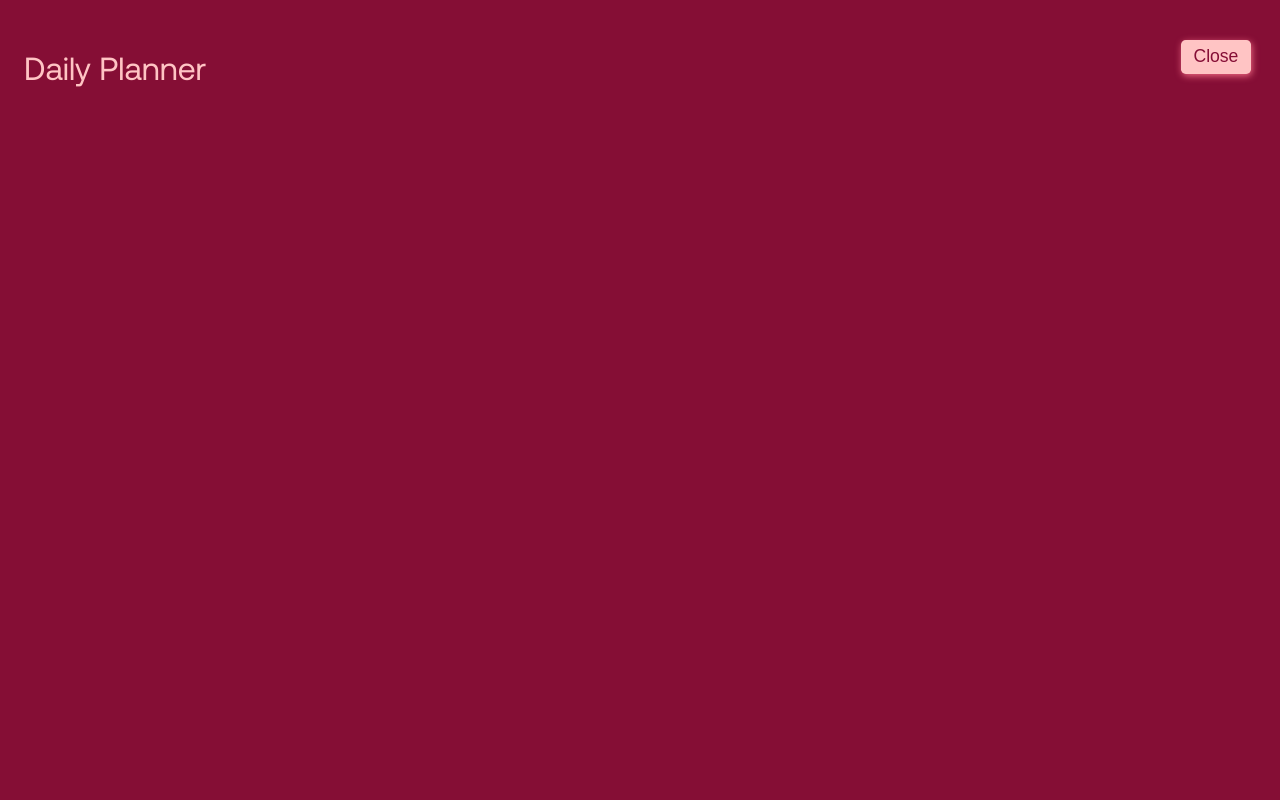
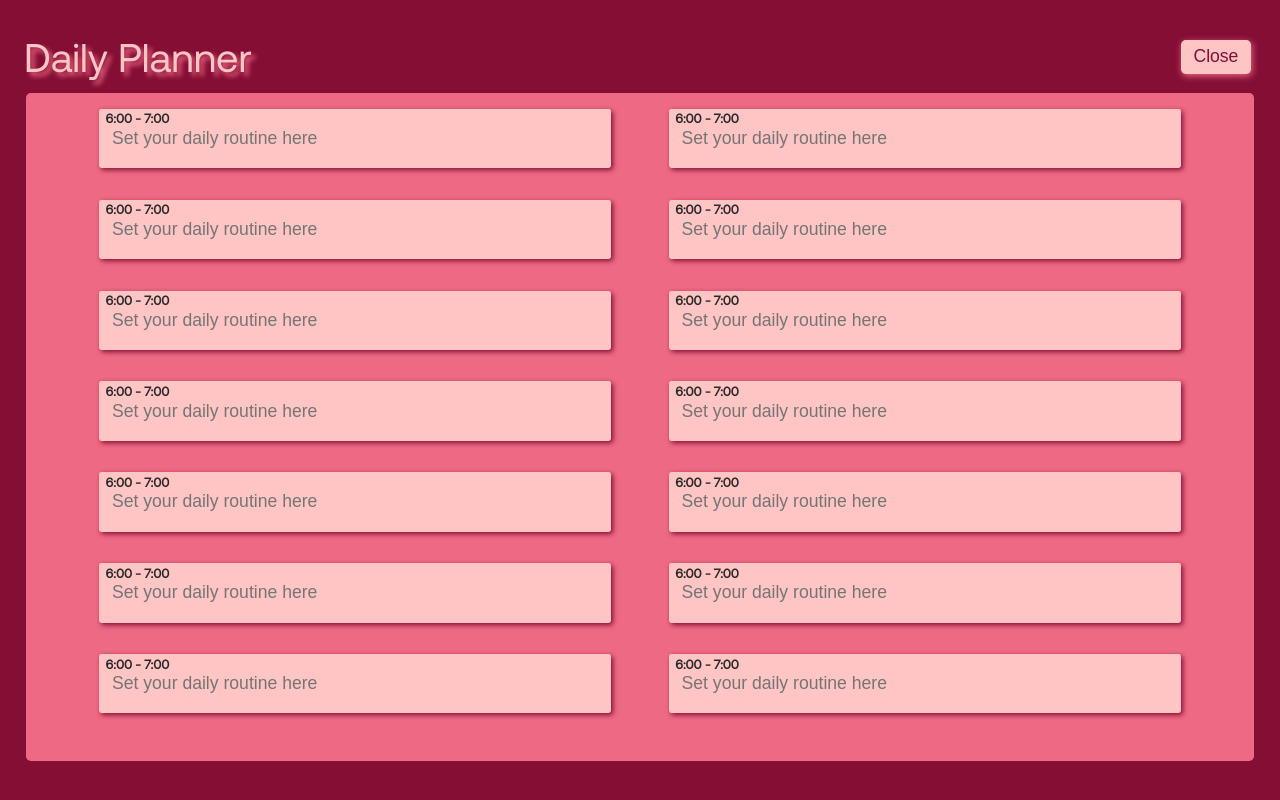
Before and after one commit to swabhiman-upadhyaya/Productivity-dashboard-project, a plain HTML site: page index.html in a window 1280 px wide. Both pictures are taken after a click on the element "Daily Planner". Drawn offline with Linux system fonts and the light colour scheme.

Commit message:
Daily Planner Ui added with responsibility

```diff
--- a/index.html
+++ b/index.html
@@ -39,7 +39,7 @@
             </div>
         </section>
 
-        <div class="fullElem toDo-full-Page">
+        <section class="fullElem toDo-full-Page">
             <h1>Your Personalised task List</h1>
             <button class="backBtn" id="0">Close</button>
 
@@ -64,12 +64,74 @@
                 </div>
 
             </div>
-        </div>
+        </section>
 
-        <div class="fullElem dailyPlanner-full-Page">
+        <section class="fullElem dailyPlanner-full-Page">
             <h1>Daily Planner</h1>
             <button class="backBtn" id="1">Close</button>
-        </div>
+
+            <div class="dailyPlanner-container">
+                <div class="dailyPlanner-features">
+                    <p>6:00 - 7:00</p>
+                    <input type="text" name="" id="" placeholder="Set your daily routine here ">
+                </div>
+
+                <div class="dailyPlanner-features">
+                    <p>6:00 - 7:00</p>
+                    <input type="text" name="" id="" placeholder="Set your daily routine here ">
+                </div>
+                <div class="dailyPlanner-features">
+                    <p>6:00 - 7:00</p>
+                    <input type="text" name="" id="" placeholder="Set your daily routine here ">
+                </div>
+                <div class="dailyPlanner-features">
+                    <p>6:00 - 7:00</p>
+                    <input type="text" name="" id="" placeholder="Set your daily routine here ">
+                </div>
+                <div class="dailyPlanner-features">
+                    <p>6:00 - 7:00</p>
+                    <input type="text" name="" id="" placeholder="Set your daily routine here ">
+                </div>
+                <div class="dailyPlanner-features">
+                    <p>6:00 - 7:00</p>
+                    <input type="text" name="" id="" placeholder="Set your daily routine here ">
+                </div>
+                <div class="dailyPlanner-features">
+                    <p>6:00 - 7:00</p>
+                    <input type="text" name="" id="" placeholder="Set your daily routine here ">
+                </div>
+                <div class="dailyPlanner-features">
+                    <p>6:00 - 7:00</p>
+                    <input type="text" name="" id="" placeholder="Set your daily routine here ">
+                </div>
+                <div class="dailyPlanner-features">
+                    <p>6:00 - 7:00</p>
+                    <input type="text" name="" id="" placeholder="Set your daily routine here ">
+                </div>
+                <div class="dailyPlanner-features">
+                    <p>6:00 - 7:00</p>
+                    <input type="text" name="" id="" placeholder="Set your daily routine here ">
+                </div>
+                <div class="dailyPlanner-features">
+                    <p>6:00 - 7:00</p>
+                    <input type="text" name="" id="" placeholder="Set your daily routine here ">
+                </div>
+                <div class="dailyPlanner-features">
+                    <p>6:00 - 7:00</p>
+                    <input type="text" name="" id="" placeholder="Set your daily routine here ">
+                </div>
+                <div class="dailyPlanner-features">
+                    <p>6:00 - 7:00</p>
+                    <input type="text" name="" id="" placeholder="Set your daily routine here ">
+                </div>
+                <div class="dailyPlanner-features">
+                    <p>6:00 - 7:00</p>
+                    <input type="text" name="" id="" placeholder="Set your daily routine here ">
+                </div>
+
+            </div>
+
+        </section>
 
         <div class="fullElem motivation-full-Page">
             <h1>Motivational Quote</h1>
--- a/style.css
+++ b/style.css
@@ -134,7 +134,7 @@ nav {
     height: 98vh;
 }
 
-.toDo-full-Page h1 {
+.fullElem h1 {
     font-weight: 50;
     color: var(--tertiary1);
     margin-left: 0.5rem;
@@ -330,45 +330,63 @@ nav {
     box-shadow: 1px 2px 7px var(--secondary);
 }
 
+@media (max-width: 750px) {
 
+    .fullElem .backBtn {
+        top: 0.8rem;
+        right: 0.8rem;
+        padding: 0.2rem 0.6rem;
+        font-size: 1.2rem;
+    }
 
+    .fullElem h1 {
+        margin-top: 1.3rem;
+    }
 
-
-@media (max-width: 750px) {
+    /* =============================
+        "toDo full page" Media Query
+    ================================ */
 
     .toDo-full-Page {
         height: auto;
     }
+
     .toDo-full-Page h1 {
         font-size: 1.8rem;
-        margin-top: 0.5rem;
     }
+
     .toDo-full-Page .todo-container {
         flex-direction: column;
         gap: 1.5rem;
     }
+
     .todo-container .AddTask {
         width: 100%;
         height: auto;
     }
+
     .todo-container .allTask {
         overflow: auto;
         width: 100%;
         height: 65vh;
     }
+
     .todo-container .AddTask form h3 {
         font-size: 1.5rem;
         transform: none;
     }
+
     .todo-container .AddTask form input,
     .todo-container .AddTask form textarea {
         font-size: 1rem;
     }
+
     .allTask .eachTask {
         flex-direction: column;
         align-items: flex-start;
         gap: 0.6rem;
     }
+
     .allTask .eachTask span {
         position: static;
     }
@@ -376,22 +394,84 @@ nav {
 
 }
 
-/* @media (max-width: ) */
-
 @media (min-width: 820px) {
 
+    /* =============================
+        "toDo full page" Media Query
+    ================================ */
     section.allElems {
         height: 100%;
     }
+
+
 }
 
 @media (min-width: 750px) {
 
+    /* =============================
+        "toDo full page" Media Query
+    ================================ */
     .toDo-full-Page {
         height: 100%;
     }
 
-    .todo-container .allTask {
+    /* =============================
+        "dailyPlanner page" Media Query
+    ================================ */
+}
 
+@media (max-width: 870px) {
+    .dailyPlanner-features input {
+        /* width: fit-content; */
     }
 }
+
+/* ==============================
+    "dailyPlanner Full Page" styles
+================================= */
+
+.dailyPlanner-full-Page .dailyPlanner-container {
+    background-color: var(--secondary);
+    height: 87%;
+    margin: 0.8rem 0.6rem;
+    border-radius: 0.3rem;
+    padding: 1rem;
+    display: flex;
+    flex-wrap: wrap;
+    overflow: auto;
+    justify-content: space-evenly;
+}
+
+.dailyPlanner-features {
+    position: relative;
+}
+
+.dailyPlanner-features input {
+    background-color: var(--tertiary1);
+    margin-bottom: 1rem;
+    outline: none;
+    border: none;
+    border-radius: 0.15rem;
+    padding: 1.2rem 0.8rem;
+    font-size: 1.1rem;
+    min-width: 40vw;
+    color: var(--neutral);
+    opacity: 1;
+    box-shadow: 2px 2px 5px var(--primary);
+
+    transition: all 0.4s ease;
+}
+
+.dailyPlanner-features input:hover {
+    box-shadow: 1px 2px 5px var(--tertiary1);
+}
+
+.dailyPlanner-features p {
+    position: absolute;
+    font-size: 0.8rem;
+    font-weight: bold;
+    left: 0.4rem;
+    top: 0.1rem;
+    opacity: 1;
+    color: var(--neutral);
+}
```
Also changed, not shown: script.js (line endings or trailing spaces).
